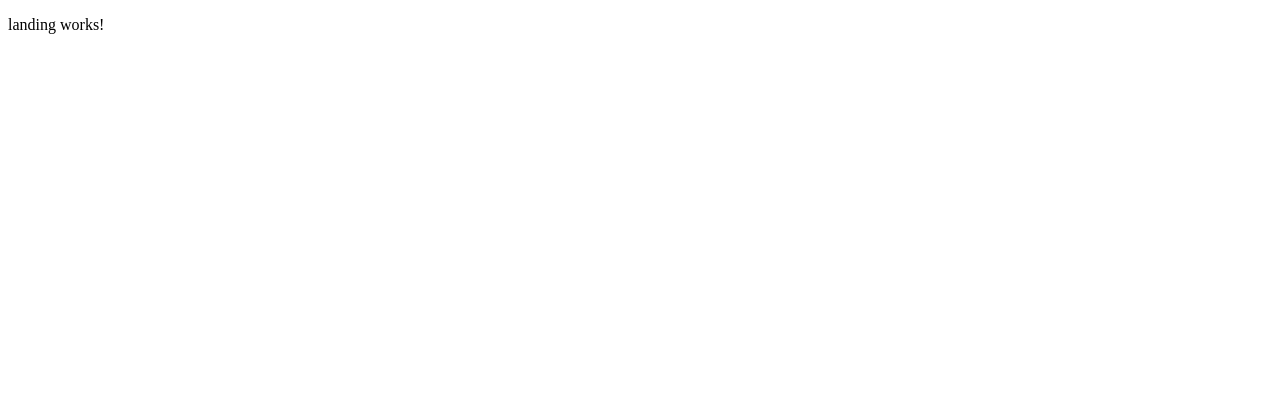
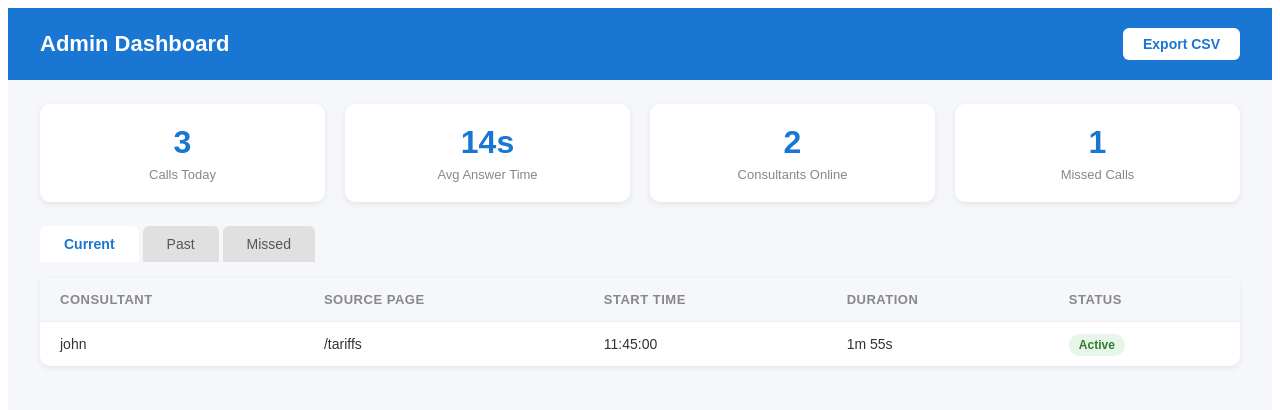
Before and after one commit to eLandoAD/Iskar, an Angular app in the folder eLando-Iskar-Project/: page /admin in a window 1280 px wide. Before the commit this address led to /. Shown: the top 410 px of the page. Built offline with nearby package versions, Linux system fonts and the light colour scheme.

Commit message:
feat: admin dashboard with stats, call log tabs and CSV export

```diff
--- a/eLando-Iskar-Project/src/app/app.routes.ts
+++ b/eLando-Iskar-Project/src/app/app.routes.ts
@@ -6,6 +6,8 @@ import { ContactFallback } from './pages/contact-fallback/contact-fallback';
 import { ConsultantLogin } from './pages/consultant-login/consultant-login';
 import { ConsultantDashboard } from './pages/consultant-dashboard/consultant-dashboard';
 import { ConsultantCall } from './pages/consultant-call/consultant-call';
+import { AdminDashboard } from './pages/admin-dashboard/admin-dashboard';
+
 
 export const routes: Routes = [
   { path: '', component: Landing },
@@ -15,5 +17,6 @@ export const routes: Routes = [
   { path: 'consultant/login', component: ConsultantLogin },
   { path: 'consultant/dashboard', component: ConsultantDashboard },
   { path: 'consultant/call', component: ConsultantCall },
+  { path: 'admin', component: AdminDashboard },
   { path: '**', redirectTo: '' },
 ];
--- /dev/null
+++ b/eLando-Iskar-Project/src/app/pages/admin-dashboard/admin-dashboard.html
@@ -0,0 +1,70 @@
+<div class="admin-page">
+
+  <header class="admin-header">
+    <h1>Admin Dashboard</h1>
+    <button class="export-btn" (click)="exportCsv()">Export CSV</button>
+  </header>
+
+  <!-- Stats Bar -->
+  <div class="stats-bar">
+    <div class="stat-card">
+      <span class="stat-value">{{ stats.callsToday }}</span>
+      <span class="stat-label">Calls Today</span>
+    </div>
+    <div class="stat-card">
+      <span class="stat-value">{{ stats.avgAnswerTime }}s</span>
+      <span class="stat-label">Avg Answer Time</span>
+    </div>
+    <div class="stat-card">
+      <span class="stat-value">{{ stats.consultantsOnline }}</span>
+      <span class="stat-label">Consultants Online</span>
+    </div>
+    <div class="stat-card">
+      <span class="stat-value">{{ stats.missedCalls }}</span>
+      <span class="stat-label">Missed Calls</span>
+    </div>
+  </div>
+
+  <!-- Tabs -->
+  <div class="tabs">
+    <button
+      *ngFor="let tab of tabs"
+      [ngClass]="{ active: activeTab === tab }"
+      (click)="activeTab = tab"
+    >
+      {{ tab }}
+    </button>
+  </div>
+
+  <!-- Call Log Table -->
+  <div class="table-container">
+    <table>
+      <thead>
+        <tr>
+          <th>Consultant</th>
+          <th>Source Page</th>
+          <th>Start Time</th>
+          <th>Duration</th>
+          <th>Status</th>
+        </tr>
+      </thead>
+      <tbody>
+        <tr *ngFor="let call of filteredCalls()">
+          <td>{{ call.consultant }}</td>
+          <td>{{ call.sourcePage }}</td>
+          <td>{{ call.startTime }}</td>
+          <td>{{ call.duration }}</td>
+          <td>
+            <span class="badge" [ngClass]="call.status">
+              {{ call.status }}
+            </span>
+          </td>
+        </tr>
+        <tr *ngIf="filteredCalls().length === 0">
+          <td colspan="5" class="empty">No calls to show.</td>
+        </tr>
+      </tbody>
+    </table>
+  </div>
+
+</div>
--- /dev/null
+++ b/eLando-Iskar-Project/src/app/pages/admin-dashboard/admin-dashboard.scss
@@ -0,0 +1,128 @@
+.admin-page {
+  min-height: 100vh;
+  background: #f5f7fa;
+  font-family: sans-serif;
+}
+
+.admin-header {
+  display: flex;
+  align-items: center;
+  justify-content: space-between;
+  padding: 20px 32px;
+  background: #1976d2;
+  color: white;
+
+  h1 { margin: 0; font-size: 22px; }
+
+  .export-btn {
+    padding: 8px 20px;
+    background: white;
+    color: #1976d2;
+    border: none;
+    border-radius: 6px;
+    font-size: 14px;
+    font-weight: 600;
+    cursor: pointer;
+    &:hover { background: #e3f2fd; }
+  }
+}
+
+.stats-bar {
+  display: flex;
+  gap: 20px;
+  padding: 24px 32px;
+
+  .stat-card {
+    flex: 1;
+    background: white;
+    border-radius: 10px;
+    padding: 20px;
+    display: flex;
+    flex-direction: column;
+    align-items: center;
+    gap: 6px;
+    box-shadow: 0 2px 6px rgba(0,0,0,0.08);
+
+    .stat-value {
+      font-size: 32px;
+      font-weight: 700;
+      color: #1976d2;
+    }
+
+    .stat-label {
+      font-size: 13px;
+      color: #888;
+    }
+  }
+}
+
+.tabs {
+  display: flex;
+  gap: 4px;
+  padding: 0 32px;
+  margin-bottom: 16px;
+
+  button {
+    padding: 10px 24px;
+    border: none;
+    border-radius: 6px 6px 0 0;
+    background: #e0e0e0;
+    color: #555;
+    font-size: 14px;
+    cursor: pointer;
+
+    &.active {
+      background: white;
+      color: #1976d2;
+      font-weight: 600;
+    }
+  }
+}
+
+.table-container {
+  margin: 0 32px;
+  background: white;
+  border-radius: 0 10px 10px 10px;
+  box-shadow: 0 2px 6px rgba(0,0,0,0.08);
+  overflow: hidden;
+
+  table {
+    width: 100%;
+    border-collapse: collapse;
+
+    th {
+      background: #f5f7fa;
+      padding: 14px 20px;
+      text-align: left;
+      font-size: 13px;
+      color: #888;
+      text-transform: uppercase;
+      letter-spacing: 0.5px;
+    }
+
+    td {
+      padding: 14px 20px;
+      border-top: 1px solid #f0f0f0;
+      font-size: 14px;
+      color: #333;
+    }
+
+    .empty {
+      text-align: center;
+      color: #aaa;
+      padding: 40px;
+    }
+  }
+}
+
+.badge {
+  padding: 4px 10px;
+  border-radius: 20px;
+  font-size: 12px;
+  font-weight: 600;
+  text-transform: capitalize;
+
+  &.active    { background: #e8f5e9; color: #2e7d32; }
+  &.completed { background: #e3f2fd; color: #1565c0; }
+  &.missed    { background: #ffebee; color: #c62828; }
+}
--- /dev/null
+++ b/eLando-Iskar-Project/src/app/pages/admin-dashboard/admin-dashboard.ts
@@ -0,0 +1,118 @@
+import { Component, OnInit, OnDestroy } from '@angular/core';
+import { CommonModule } from '@angular/common';
+import { ConsultantSignaling } from '../../services/consultant-signaling';
+import { Subscription } from 'rxjs';
+
+interface CallRecord {
+  id: string;
+  consultant: string;
+  sourcePage: string;
+  startTime: string;
+  duration: string;
+  status: 'active' | 'completed' | 'missed';
+}
+
+interface Stats {
+  callsToday: number;
+  avgAnswerTime: number;
+  consultantsOnline: number;
+  missedCalls: number;
+}
+
+@Component({
+  selector: 'app-admin-dashboard',
+  imports: [CommonModule],
+  templateUrl: './admin-dashboard.html',
+  styleUrl: './admin-dashboard.scss',
+})
+export class AdminDashboard implements OnInit, OnDestroy {
+  tabs = ['Current', 'Past', 'Missed'];
+  activeTab = 'Current';
+
+  stats: Stats = {
+    callsToday: 0,
+    avgAnswerTime: 0,
+    consultantsOnline: 0,
+    missedCalls: 0,
+  };
+
+  // Mock data — will be replaced with real API data from Person A
+  calls: CallRecord[] = [
+    {
+      id: '1',
+      consultant: 'john',
+      sourcePage: '/products/phone',
+      startTime: '10:32:00',
+      duration: '4m 12s',
+      status: 'completed',
+    },
+    {
+      id: '2',
+      consultant: 'sarah',
+      sourcePage: '/products/laptop',
+      startTime: '11:05:00',
+      duration: '—',
+      status: 'missed',
+    },
+    {
+      id: '3',
+      consultant: 'john',
+      sourcePage: '/tariffs',
+      startTime: '11:45:00',
+      duration: '1m 55s',
+      status: 'active',
+    },
+  ];
+
+  private msgSub?: Subscription;
+
+  constructor(private signaling: ConsultantSignaling) {}
+
+  ngOnInit(): void {
+    this.recalcStats();
+
+    // Listen for real data when backend is ready
+    this.msgSub = this.signaling.messages$.subscribe(msg => {
+      if (msg.type === 'admin-update') {
+        this.calls = msg.payload.calls;
+        this.stats = msg.payload.stats;
+      }
+    });
+  }
+
+  filteredCalls(): CallRecord[] {
+    const map: Record<string, CallRecord['status']> = {
+      Current: 'active',
+      Past: 'completed',
+      Missed: 'missed',
+    };
+    return this.calls.filter(c => c.status === map[this.activeTab]);
+  }
+
+  recalcStats(): void {
+    this.stats.callsToday = this.calls.length;
+    this.stats.missedCalls = this.calls.filter(c => c.status === 'missed').length;
+    this.stats.consultantsOnline = 2; // mock
+    this.stats.avgAnswerTime = 14;    // mock
+  }
+
+  exportCsv(): void {
+    const headers = ['Consultant', 'Source Page', 'Start Time', 'Duration', 'Status'];
+    const rows = this.calls.map(c =>
+      [c.consultant, c.sourcePage, c.startTime, c.duration, c.status].join(',')
+    );
+    const csv = [headers.join(','), ...rows].join('\n');
+
+    const blob = new Blob([csv], { type: 'text/csv' });
+    const url = URL.createObjectURL(blob);
+    const a = document.createElement('a');
+    a.href = url;
+    a.download = `call-log-${new Date().toISOString().slice(0, 10)}.csv`;
+    a.click();
+    URL.revokeObjectURL(url);
+  }
+
+  ngOnDestroy(): void {
+    this.msgSub?.unsubscribe();
+  }
+}
--- a/eLando-Iskar-Project/src/app/pages/consultant-login/consultant-login.scss
+++ b/eLando-Iskar-Project/src/app/pages/consultant-login/consultant-login.scss
@@ -49,7 +49,7 @@
   button {
     width: 100%;
     padding: 12px;
-    background: #1976d2;
+    background: #ff0000;
     color: white;
     border: none;
     border-radius: 8px;
```
